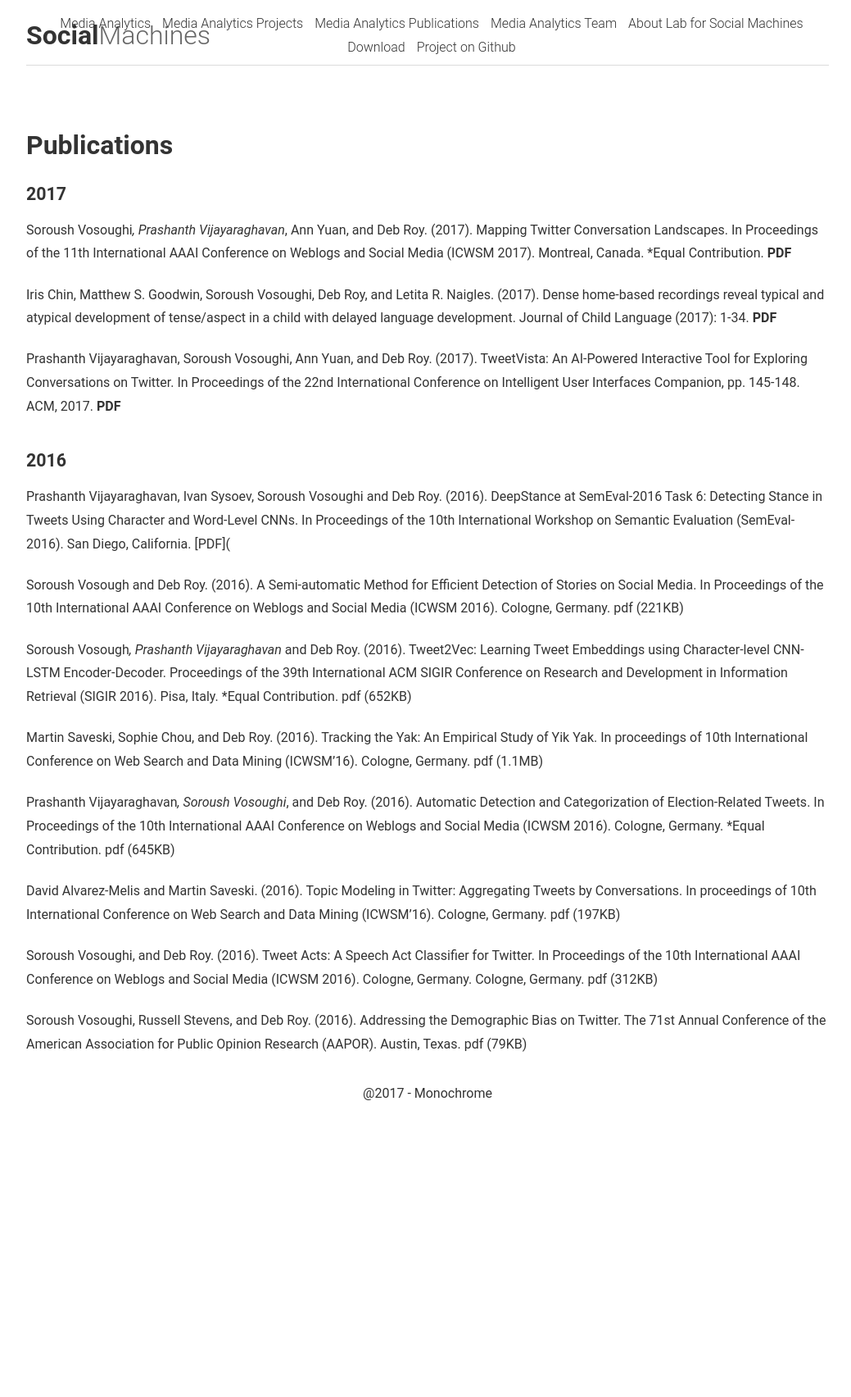
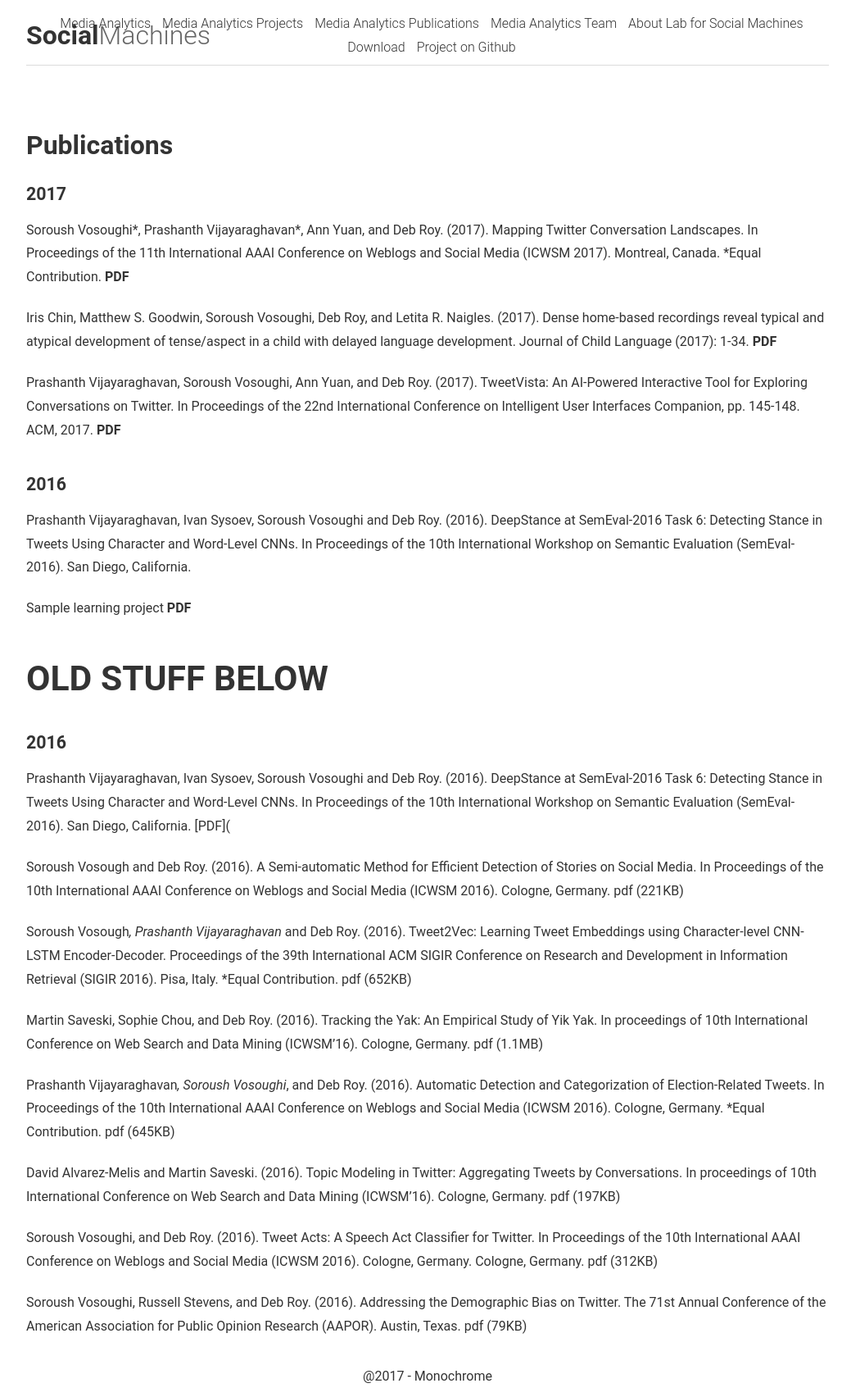
Before and after one commit to mit-ccc/social-machines.github.io, a Jekyll site: the page built from Media-Analytics/Publications.md, in a window 1280 px wide. Shown: the whole page at 82% size, without its empty margins (118-1157 px from the left). Built offline with Jekyll 4.4.1, drawn with Linux system fonts in a browser that asks for light colours; before the commit the page ends 1360 px from its top, so only the background shows below that.

Commit message:
Add infrastructure for publications from data

```diff
--- a/Media-Analytics/Publications.md
+++ b/Media-Analytics/Publications.md
@@ -5,12 +5,25 @@ description: This page is under construction
 ---
 ## Publications
 
-### 2017
-Soroush Vosoughi*, Prashanth Vijayaraghavan*, Ann Yuan, and Deb Roy. (2017). Mapping Twitter Conversation Landscapes. In Proceedings of the 11th International AAAI Conference on Weblogs and Social Media (ICWSM 2017). Montreal, Canada. *Equal Contribution. [PDF](/PDFs/ICWSM-2017.pdf)
+{% comment %}Start with the full set of publications{% endcomment %}
+{% assign filtered_publications = site.data.publications %}
+{% comment %}
+	Use this version to filter to only a group's publications.
+	{% assign filtered_publications = site.data.publications | where: 'group', 'learning' %}
+{% endcomment %}
 
-Iris Chin, Matthew S. Goodwin, Soroush Vosoughi, Deb Roy, and Letita R. Naigles. (2017). Dense home-based recordings reveal typical and atypical development of tense/aspect in a child with delayed language development. Journal of Child Language (2017): 1-34. [PDF](shr_jcl_2017.pdf)
+{% assign pub_by_year = filtered_publications | group_by: 'publication_year' %}
+{% for pub_year in pub_by_year  %}
+### {{ pub_year.name }}
 
-Prashanth Vijayaraghavan, Soroush Vosoughi, Ann Yuan, and Deb Roy. (2017). TweetVista: An AI-Powered Interactive Tool for Exploring Conversations on Twitter. In Proceedings of the 22nd International Conference on Intelligent User Interfaces Companion, pp. 145-148. ACM, 2017. [PDF](iuidp0166-vijayaraghavanA.pdf)
+{% for pub in pub_year.items %}
+{{ pub.citation }} {% if pub.pdf_file %}[PDF]({{ pub.pdf_file }}){% endif %}
+{% endfor %}
+
+{% endfor %}
+
+
+# OLD STUFF BELOW
 
 ### 2016
 Prashanth Vijayaraghavan, Ivan Sysoev, Soroush Vosoughi and Deb Roy. (2016). DeepStance at SemEval-2016 Task 6: Detecting Stance in Tweets Using Character and Word-Level CNNs. In Proceedings of the 10th International Workshop on Semantic Evaluation (SemEval-2016). San Diego, California. [PDF](
--- /dev/null
+++ b/_data/publications.yml
@@ -0,0 +1,37 @@
+# List all publications here
+# Each publication has the following items
+# - citation
+#   publication_year
+#   pdf_file
+#   group ("media analytics" or "learning")
+
+- citation: |
+    Soroush Vosoughi\*, Prashanth Vijayaraghavan\*, Ann Yuan, and Deb Roy. (2017). Mapping Twitter Conversation Landscapes. In Proceedings of the 11th International AAAI Conference on Weblogs and Social Media (ICWSM 2017). Montreal, Canada. \*Equal Contribution.
+  publication_year: 2017
+  pdf_file: /PDFs/ICWSM-2017.pdf
+  group: media analytics
+
+- citation: |
+    Iris Chin, Matthew S. Goodwin, Soroush Vosoughi, Deb Roy, and Letita R. Naigles. (2017). Dense home-based   recordings reveal typical and atypical development of tense/aspect in a child with delayed language development. Journal of Child Language (2017): 1-34.
+  publication_year: 2017
+  pdf_file: shr_jcl_2017.pdf
+  group: media analytics
+
+- citation: |
+    Prashanth Vijayaraghavan, Soroush Vosoughi, Ann Yuan, and Deb Roy. (2017). TweetVista: An AI-Powered Interactive Tool for Exploring Conversations on Twitter. In Proceedings of the 22nd International Conference on Intelligent User Interfaces Companion, pp. 145-148. ACM, 2017.
+  publication_year: 2017
+  pdf_file: iuidp0166-vijayaraghavanA.pdf
+  group: media analytics
+
+### 2016
+- citation: |
+    Prashanth Vijayaraghavan, Ivan Sysoev, Soroush Vosoughi and Deb Roy. (2016). DeepStance at SemEval-2016 Task 6: Detecting Stance in Tweets Using Character and Word-Level CNNs. In Proceedings of the 10th International Workshop on Semantic Evaluation (SemEval-2016). San Diego, California.
+  publication_year: 2016
+  group: media analytics
+
+
+- citation: |
+    Sample learning project
+  publication_year: 2016
+  pdf_file: test.pdf
+  group: learning
```
